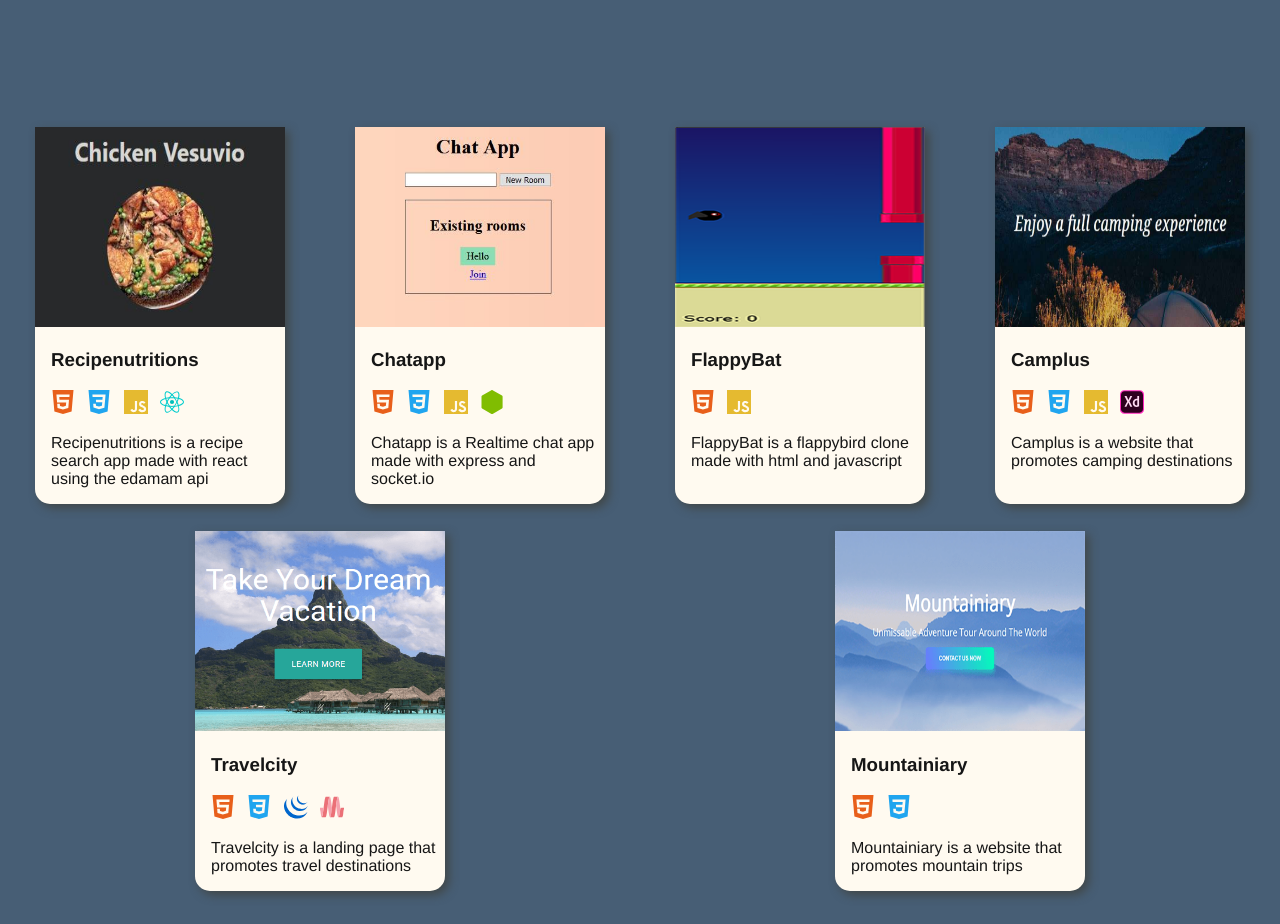
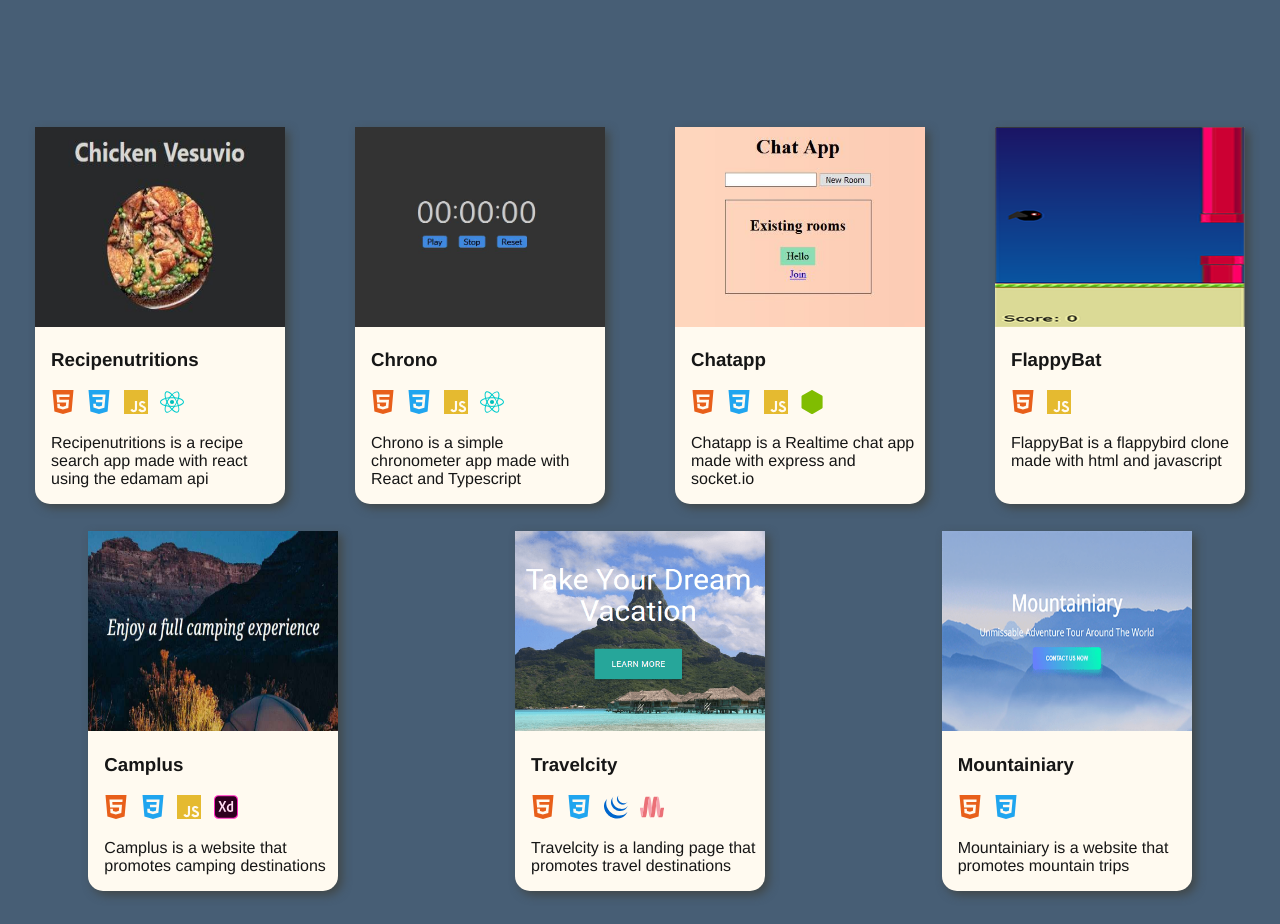
Before and after one commit to Hichem-Chabou/Hichem-Chabou.github.io, a plain HTML site: page index.html in a window 1280 px wide. Shown: the part 1120-2044 px from the top of the page. Drawn offline with Linux system fonts and the light colour scheme.

Commit message:
add chrono app

```diff
--- a/index.html
+++ b/index.html
@@ -62,6 +62,25 @@
 				</div>
 				<div class="projects_card_content">
 					<p>Recipenutritions is a recipe search app made with react using the edamam api</p>
+				</div>
+
+			</li>
+
+			<li class="projects_card">
+				<div class="projects_card_img">
+					<a href="https://chronoapp.surge.sh/" target="_blank" rel="noopener noreferrer">
+						<img data-src="assets/img/chrono.JPG" alt="digital watch">
+					</a>
+				</div>
+				<div class="projects_card_title">
+					<h3>Chrono</h3>
+					<img data-src="assets/img/html5.svg" alt="HTML 5">
+					<img data-src="assets/img/css3.svg" alt="CSS 3">
+					<img data-src="assets/img/javascript.svg" alt="Javascript">
+					<img data-src="assets/img/react.svg" alt="React">
+				</div>
+				<div class="projects_card_content">
+					<p>Chrono is a simple chronometer app made with React and Typescript</p>
 				</div>
 
 			</li>
```
Also changed, not shown: assets/img/chrono.JPG (added).
